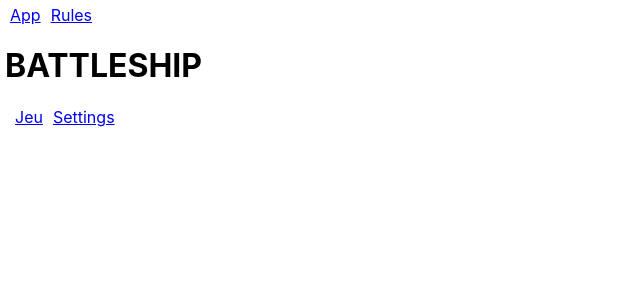
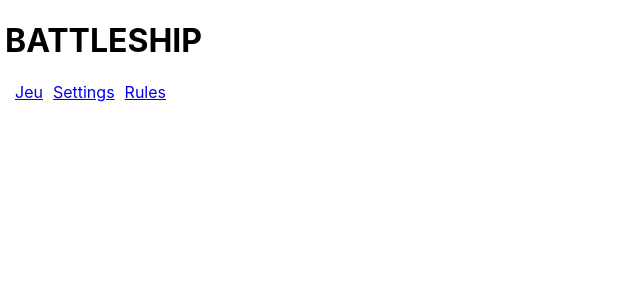
Before and after one commit to AlexandreAjinca/battleship, a React (Create React App) app: page / in a window 1280 px wide. Shown: the top 300 px of the page, without its empty margins (0-640 px from the left). Built offline with nearby package versions, Linux system fonts and the light colour scheme; the HTML template or start-up script is replaced by a standard one.

Commit message:
Update routes

```diff
--- a/src/App.js
+++ b/src/App.js
@@ -3,6 +3,7 @@
 import Game from './Game';
 import {Link, Route, Routes } from 'react-router-dom';
 import Settings from './Settings';
+import Rules from './Rules';
 
 class App extends Component {
 
@@ -27,13 +28,14 @@
         <nav>
           <Link to="/game">Jeu</Link>
           <Link to="/settings">Settings</Link>
+          <Link to="/rules">Rules</Link>
         </nav>
         <div className='outlet'>
           <Routes>
             <Route path="/game" element={<Game boats = {this.state.boats} size = {this.state.size}/>} />
             <Route path="/settings" element={<Settings boats = {this.state.boats} onClick={(boats) => this.saveBoats(boats)} />} />
+            <Route path="/rules" element={<Rules/>} />
           </Routes>
-          {/* <Outlet context = {[this.state.boats,this.state.size]}/> */}
         </div>
       </div>
     )
--- a/src/index.js
+++ b/src/index.js
@@ -3,22 +3,13 @@
 import {Routes, Route, Link,  BrowserRouter as Router} from 'react-router-dom';
 import './index.css';
 import App from './App';
-import Rules from './Rules';
 
 const routs = (
   <React.StrictMode>
     < Router >
-    <nav>
-      <Link to="/">App</Link>
-      <Link to="/rules">Rules</Link>
-    </nav>
     <h1>BATTLESHIP</h1>
     <Routes>
-      <Route path="/*" element={<App/>}>
-        {/* <Route path="/game" element ={<Game/>} />
-        <Route path="/settings" element ={<Settings/>} /> */}
-      </Route>
-      <Route path ="/rules" element={<Rules/>} />
+      <Route path="/*" element={<App/>}/>
     </Routes>
   </Router>
   </React.StrictMode>
```
